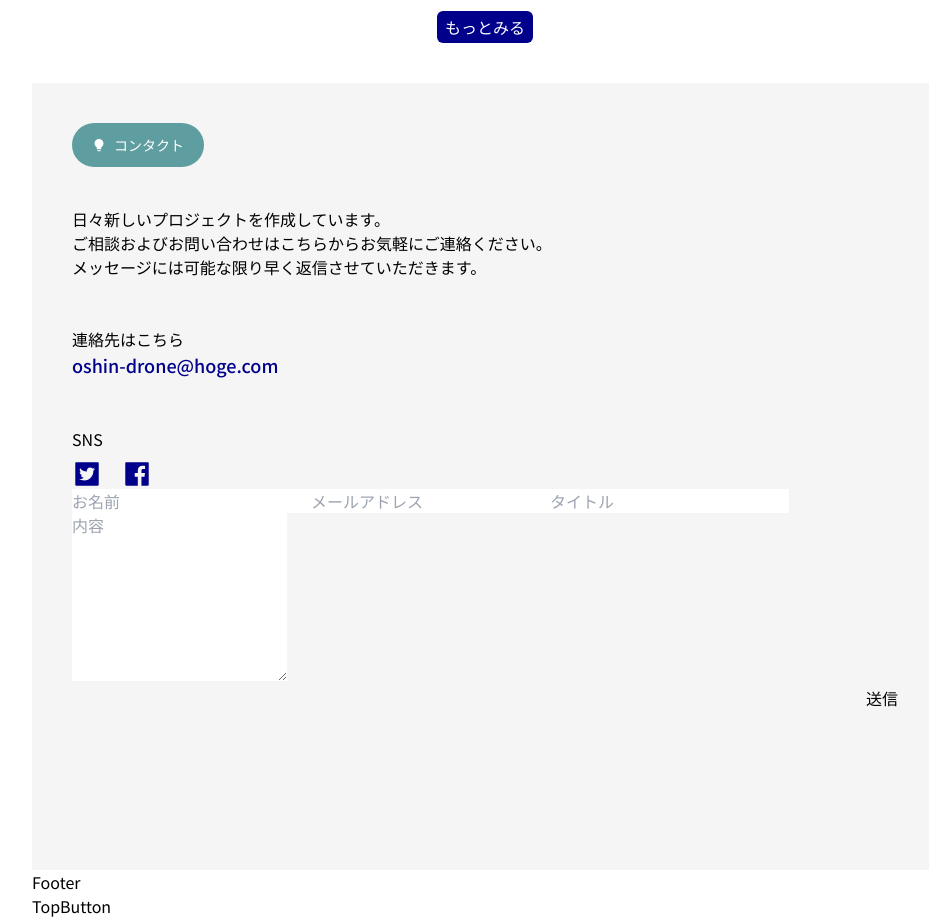
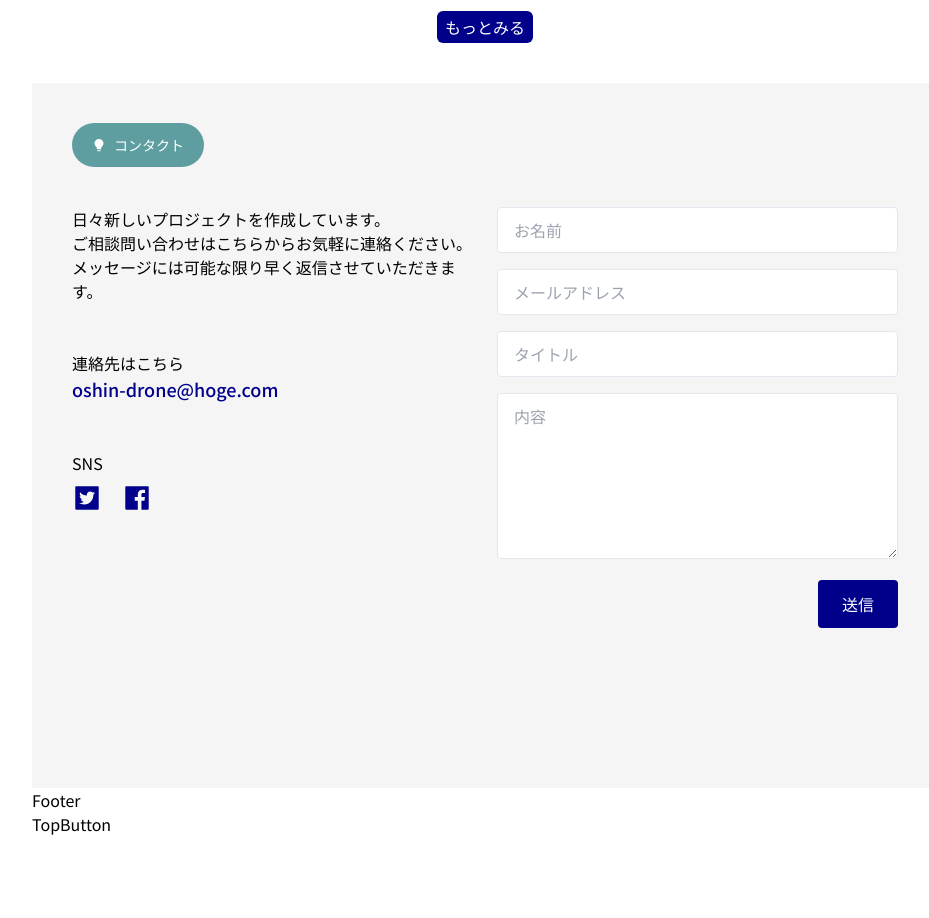
Before and after one commit to shingoasou-0804/oshin-portfolio, a Next.js app in the folder src/: page / in a window 1280 px wide. Shown: the part 2920-3838 px from the top of the page, without its empty margins (342-1271 px from the left). After the commit the page ends 3756 px from the top, so only its background shows below. Built offline with nearby package versions, Linux system fonts and the light colour scheme.

Commit message:
add mail form styling

```diff
--- a/src/components/Contact.js
+++ b/src/components/Contact.js
@@ -1,71 +1,117 @@
 'use client'
 
 import React, { useRef } from 'react'
-import { AiFillBulb, AiFillFacebook, AiFillTwitterSquare } from 'react-icons/ai'
+import {
+  AiFillBulb,
+  AiFillFacebook,
+  AiFillTwitterSquare,
+} from 'react-icons/ai'
 import emailjs from '@emailjs/browser'
 
 function Contact() {
   const form = useRef()
   const sendEmail = (e) => {
     e.preventDefault()
+    emailjs
+      .sendForm(
+        '',
+        '',
+        form.current,
+        ''
+      )
+      .then(
+        (result) => {
+          form.current.reset()
+          console.log(result.text)
+        },
+        (error) => {
+          console.log(error.text)
+        }
+      )
+  }
 
-    emailjs.sendForm('', '', form.current, '').then((result) => {
-      form.current.reset()
-    }, (error) => {
-      console.log(error.text)
-    })
-  }
   return (
-    <section className='w-full h-fit px-[40px] md:py-20 lg:pb-40 lg:pt-10 py-10 max-xs:px-[20px] relative bg-whitesmoke' id='contact'>
-      <div className='max-w-7xl mx-auto'>
-        <div className='inline-block'>
-          <p className='bg-cadetblue text-white text-sm font-medium py-3 px-5 rounded-full flex items-center gap-2 mb-10'>
+    <section
+      className="w-full h-fit px-[40px] md:py-20 lg:pb-40 lg:pt-10 py-10 max-xs:px-[20px] relative bg-whitesmoke"
+      id="contact"
+    >
+      <div className="max-w-7xl mx-auto">
+        <div className="inline-block">
+          <p className="bg-cadetblue text-white text-sm font-medium py-3 px-5 rounded-full flex items-center gap-2 mb-10">
             <span>
               <AiFillBulb />
             </span>
             コンタクト
           </p>
         </div>
-        <div className='grid-cols-1 lg:grid-cols-2 gap-6'>
+        <div className="grid grid-cols-1 lg:grid-cols-2 gap-6">
           <div>
             <p>
               日々新しいプロジェクトを作成しています。
               <br />
-              ご相談およびお問い合わせはこちらからお気軽にご連絡ください。
+              ご相談問い合わせはこちらからお気軽に連絡ください。
               <br />
               メッセージには可能な限り早く返信させていただきます。
             </p>
-            <p className='mt-12'>
-              連絡先はこちら
-            </p>
-            <h4 className='text-lg font-medium text-darkblue'>oshin-drone@hoge.com</h4>
-            <div className='mt-12'>
-              <div className='flex flex-col gap-2'>
+            <p className="mt-12">連絡先はこちら</p>
+            <h4 className="text-lg font-medium text-darkblue">
+              oshin-drone@hoge.com
+            </h4>
+            <div className="mt-12">
+              <div className="flex flex-col gap-2">
                 <h5>SNS</h5>
-                <div className='flex gap-5'>
-                  <a href="" className='text-3xl text-darkblue'>
+                <div className="flex gap-5">
+                  <a href="" className="text-3xl text-darkblue">
                     <AiFillTwitterSquare />
                   </a>
-                  <a href="" className='text-3xl text-darkblue'>
+                  <a href="" className="text-3xl text-darkblue">
                     <AiFillFacebook />
                   </a>
                 </div>
               </div>
             </div>
           </div>
-        </div>
-        <div>
-          <form ref={form} onSubmit={sendEmail} className='w-full'>
-            <input type='text' id='name' name='name' placeholder='お名前' />
-            <input type='email' id='email' name='email' placeholder='メールアドレス' />
-            <input type='text' id='subject' name='subject' placeholder='タイトル' />
-            <textarea name='message' id='message' rows={'7'} placeholder='内容' />
-            <div className='flex justify-end'>
-              <button type='submit'>
-                送信
-              </button>
-            </div>
-          </form>
+          <div>
+            <form ref={form} onSubmit={sendEmail} className="w-full">
+              <input
+                type="text"
+                id="name"
+                name="name"
+                placeholder="お名前"
+                className="w-full text-gray-700 border border-slate-200 rounded  py-3 px-4 mb-4 leading-tight focus:outline-cadetblue"
+              />
+              <input
+                type="email"
+                id="email"
+                name="email"
+                placeholder="メールアドレス"
+                className="w-full text-gray-700 border border-slate-200 rounded  py-3 px-4 mb-4 leading-tight focus:outline-cadetblue"
+              />
+              <input
+                type="text"
+                id="subject"
+                name="subject"
+                placeholder="タイトル"
+                className="w-full text-gray-700 border border-slate-200 rounded  py-3 px-4 mb-4 leading-tight focus:outline-cadetblue"
+              />
+              <textarea
+                name="message"
+                id="message"
+                rows={'7'}
+                placeholder="内容"
+                className="w-full text-gray-700 border border-slate-200 rounded  py-3 px-4 mb-4 leading-tight focus:outline-cadetblue"
+              />
+              <div className="flex justify-end">
+                <button
+                  type="submit"
+                  className="bg-darkblue text-white font-medium py-3 px-6 rounded hover:shadow-lg
+                  hover:bg-darkblue/75"
+                >
+                  送信
+                </button>
+              </div>
+            </form>
+          </div>
         </div>
       </div>
     </section>
```
